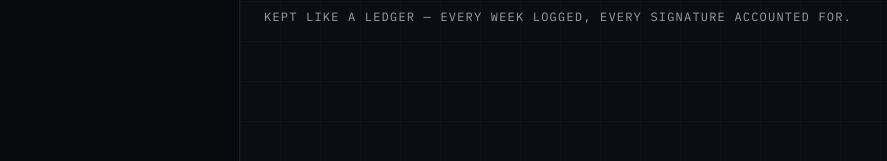
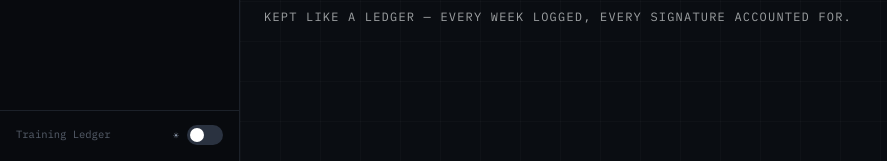
Before and after one commit to greywalks/Logicore-Portal, a Flask app: page /account in a window 1280 px wide. Shown: the part 639-800 px from the top of the page, without its empty margins (0-887 px from the left). Run offline with Flask 3, Linux system fonts and the light colour scheme; the visitor is signed in with stand-in values (Sample User, id 1); data comes from the database, SQL or seed files in the repository; data that the repository does not hold is empty; parts of the project's set-up code (start-up, migrations or seed data) failed here and were passed over; some libraries are stand-ins or nearby versions.

Commit message:
Light Mode Toggles
Light Mode Toggles

```diff
--- a/static/js/sidebar-nav.js
+++ b/static/js/sidebar-nav.js
@@ -26,4 +26,26 @@
   window.showPortalPage = function (portal) {
     window.location.href = '/?portal=' + portal;
   };
+
+  // ── Theme toggle ──────────────────────────────────────────────────────────
+  // Same localStorage key ('theme') as the main app.js on index.html, so the
+  // choice made on either page carries over — both pages are served from the
+  // same origin (Training Tracker is a mounted sub-app, not a separate site).
+  window.toggleTheme = function () {
+    const html = document.documentElement;
+    const isLight = html.dataset.theme === 'light';
+    html.dataset.theme = isLight ? 'dark' : 'light';
+    const label = document.getElementById('toggle-label');
+    if (label) label.textContent = isLight ? '☀' : '🌙';
+    localStorage.setItem('theme', html.dataset.theme);
+  };
+
+  // Apply saved theme immediately (before first paint of content that cares,
+  // though this file loads at the end of body like index.html's app.js does).
+  (function () {
+    const saved = localStorage.getItem('theme') || 'dark';
+    document.documentElement.dataset.theme = saved;
+    const label = document.getElementById('toggle-label');
+    if (label) label.textContent = saved === 'light' ? '🌙' : '☀';
+  })();
 })();
--- a/training_tracker/templates/base.html
+++ b/training_tracker/templates/base.html
@@ -1,5 +1,5 @@
 <!DOCTYPE html>
-<html lang="en">
+<html lang="en" data-theme="dark">
 <head>
 <meta charset="UTF-8">
 <meta name="viewport" content="width=device-width, initial-scale=1.0">
@@ -27,15 +27,20 @@
     theme: {
       extend: {
         colors: {
+          // ink/parchment (canvas + text) are wired to CSS custom properties
+          // instead of literal hex so the light/dark toggle can repoint them
+          // via the [data-theme="light"] block below — amber/sage/rose stay
+          // literal since they're the admin's brand accent colors and don't
+          // need to flip between modes.
           ink: {
-            DEFAULT: '{{ theme.ink.DEFAULT }}',
-            light: '{{ theme.ink.light }}',
-            faint: '{{ theme.ink.faint }}',
+            DEFAULT: 'var(--tt-ink)',
+            light: 'var(--tt-ink-light)',
+            faint: 'var(--tt-ink-faint)',
           },
           parchment: {
-            DEFAULT: '{{ theme.parchment.DEFAULT }}',
-            dim: '{{ theme.parchment.dim }}',
-            line: '{{ theme.parchment.line }}',
+            DEFAULT: 'var(--tt-parchment)',
+            dim: 'var(--tt-parchment-dim)',
+            line: 'var(--tt-parchment-line)',
           },
           amber: {
             DEFAULT: '{{ theme.amber.DEFAULT }}',
@@ -61,16 +66,42 @@
   };
 </script>
 <style>
-  body { background-color: {{ theme.parchment.DEFAULT }}; }
+  /* Dark mode = the admin's configured colors (Appearance tab), same as
+     before the toggle existed. Light mode uses fixed values matching the
+     main portal's own light palette (static/css/app.css [data-theme="light"])
+     rather than trying to auto-invert whatever custom hex an admin picked —
+     ink/parchment are structural (background/text), so they need real
+     light-appropriate values, not just a derivation-direction flip. amber/
+     sage/rose (the admin's brand accent, success, danger colors) are left
+     untouched in both modes since a mid-tone accent generally reads fine on
+     either background. */
+  :root {
+    --tt-ink:            {{ theme.ink.DEFAULT }};
+    --tt-ink-light:       {{ theme.ink.light }};
+    --tt-ink-faint:        {{ theme.ink.faint }};
+    --tt-parchment:      {{ theme.parchment.DEFAULT }};
+    --tt-parchment-dim:   {{ theme.parchment.dim }};
+    --tt-parchment-line:   {{ theme.parchment.line }};
+  }
+  [data-theme="light"] {
+    --tt-ink:            #0f172a;
+    --tt-ink-light:       #334155;
+    --tt-ink-faint:        #64748b;
+    --tt-parchment:      #eef1f6;
+    --tt-parchment-dim:   #ffffff;
+    --tt-parchment-line:   #d3dae5;
+  }
+  body { background-color: var(--tt-parchment); }
   .ruled-line {
-    background-image: repeating-linear-gradient(transparent, transparent 34px, {{ theme.parchment.line }} 35px);
+    background-image: repeating-linear-gradient(transparent, transparent 34px, var(--tt-parchment-line) 35px);
   }
   ::-webkit-scrollbar { width: 10px; }
-  ::-webkit-scrollbar-thumb { background: {{ theme.parchment.line }}; border-radius: 6px; }
+  ::-webkit-scrollbar-thumb { background: var(--tt-parchment-line); border-radius: 6px; }
   [x-cloak] { display: none !important; }
   /* Fixed to the portal's own --sidebar-bg / --text so the header stays a
      consistent dark bar regardless of the admin-editable ink/parchment
-     values above (which now drive the main canvas, not this bar). */
+     values above (which now drive the main canvas, not this bar) and
+     regardless of the light/dark toggle. */
   .tt-header { background: #080a0e; color: #eef2f6; }
 </style>
 </head>
@@ -116,6 +147,14 @@
       <span>TBD 2</span>
     </button>
   </nav>
+
+  <div class="sidebar-footer">
+    <span class="ver-tag">{{ c('site.name') }}</span>
+    <div class="flex items-center gap-2">
+      <span class="toggle-label" id="toggle-label">☀</span>
+      <button id="theme-toggle" onclick="toggleTheme()" title="Toggle light/dark mode" aria-label="Toggle theme"></button>
+    </div>
+  </div>
 </aside>
 
 <div class="main">
```
Also changed, not shown: static/js/app.js (+9 -0 lines), training_tracker/templates/sign.html (+8 -1 lines), 1 other file.
